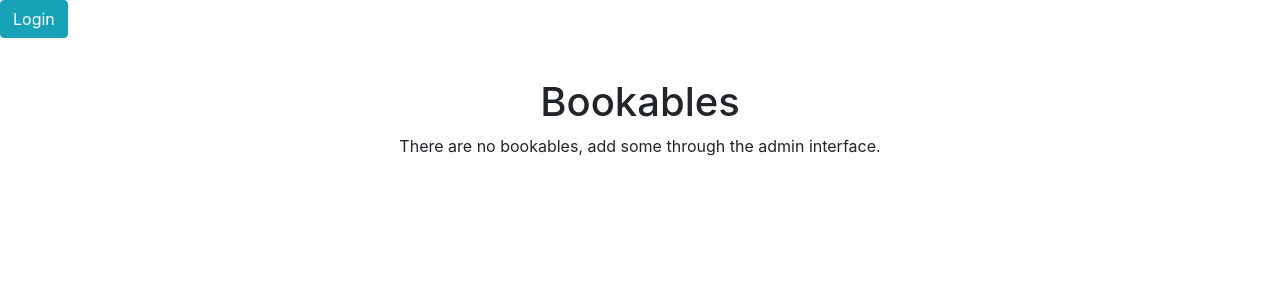
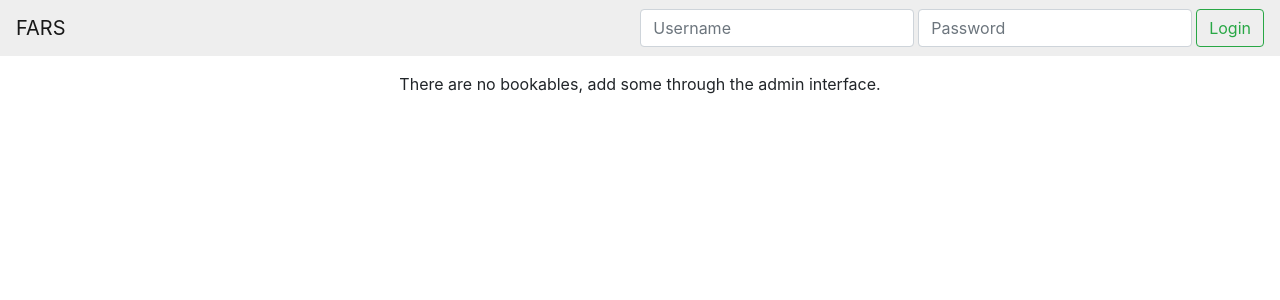
Before and after one commit to Teknologforeningen/fars, a Django app: page /booking/ in a window 1280 px wide. Shown: the top 300 px of the page. Run offline with Django 3.2, Linux system fonts and the light colour scheme; data that the repository does not hold is empty; some libraries are stand-ins or nearby versions.

Commit message:
Add navbar

```diff
--- a/fars/booking/static/css/calendar-theme.css
+++ b/fars/booking/static/css/calendar-theme.css
@@ -7,6 +7,9 @@ thead.fc-head {
 }
 div.fc-content span {
   color: #fff;
+}
+td.fc-past {
+  color: #999;
 }
 
 .fc {
@@ -84,7 +87,7 @@ html .fc {
 td.fc-widget-header,
 th.fc-widget-header,
 td.fc-widget-content {
-  border-color: black;
+  border-color: lightgray;
 }
 
 .fc .ui-widget-header {
--- a/fars/booking/templates/auth/login.html
+++ /dev/null
@@ -1,6 +0,0 @@
-<h2>Login</h2>
-<form method="post">
-{% csrf_token %}
-{{ form.as_p }}
-<button type="submit">Login</button>
-</form>
--- a/fars/booking/templates/base.html
+++ b/fars/booking/templates/base.html
@@ -15,14 +15,27 @@
   {% endblock %}
 </head>
 <body>
-  {% if user.is_authenticated %}
-  <a class="btn btn-info" href="/logout">Logout</a>
-  {% else %}
-  <a class="btn btn-info" href="/login">Login</a>
-  {% endif %}
+  <!-- NAVBAR -->
+  <nav class="navbar navbar-expand-lg navbar-light" style="background-color: #eee; margin-bottom: 1em;">
+    <button class="navbar-toggler" type="button" data-toggle="collapse" data-target="#navbarSupportedContent" aria-controls="navbarSupportedContent" aria-expanded="false" aria-label="Toggle navigation">
+      <span class="navbar-toggler-icon"></span>
+    </button>
+    <a href="/" class="navbar-brand nav-item mr-auto">FARS</a>
+    {% if user.is_authenticated %}
+      <a class="btn btn-outline-danger" href="/logout">Logout</a>
+    {% else %}
+      <form class="form-inline my-2 my-lg-0" method="post" action="{% url 'login' %}">
+        {% csrf_token %}
+        <input class="form-control mr-sm-1" id="id_username" name="username" maxlength="254" required type="text" placeholder="Username"/>
+        <input class="form-control mr-sm-1" type="password" name="password" required id="id_password" placeholder="Password"/>
+        <button type="submit" class="btn btn-outline-success my-2 my-sm-0">Login</button>
+      </form>
+    {% endif %}
+  </nav>
   {% block calendar %}
+
+    <!-- BOOKABLES -->
     <div class="container">
-      <h1 class="row justify-content-center" style="padding-top: 1em;">Bookables</h1>
       <div class="row justify-content-center">
         {% for bookable in bookables %}
         <div class="text-center" style="margin:1em 1em;">
```
Also changed, not shown: fars/booking/templates/month.html (+0 -8 lines).
